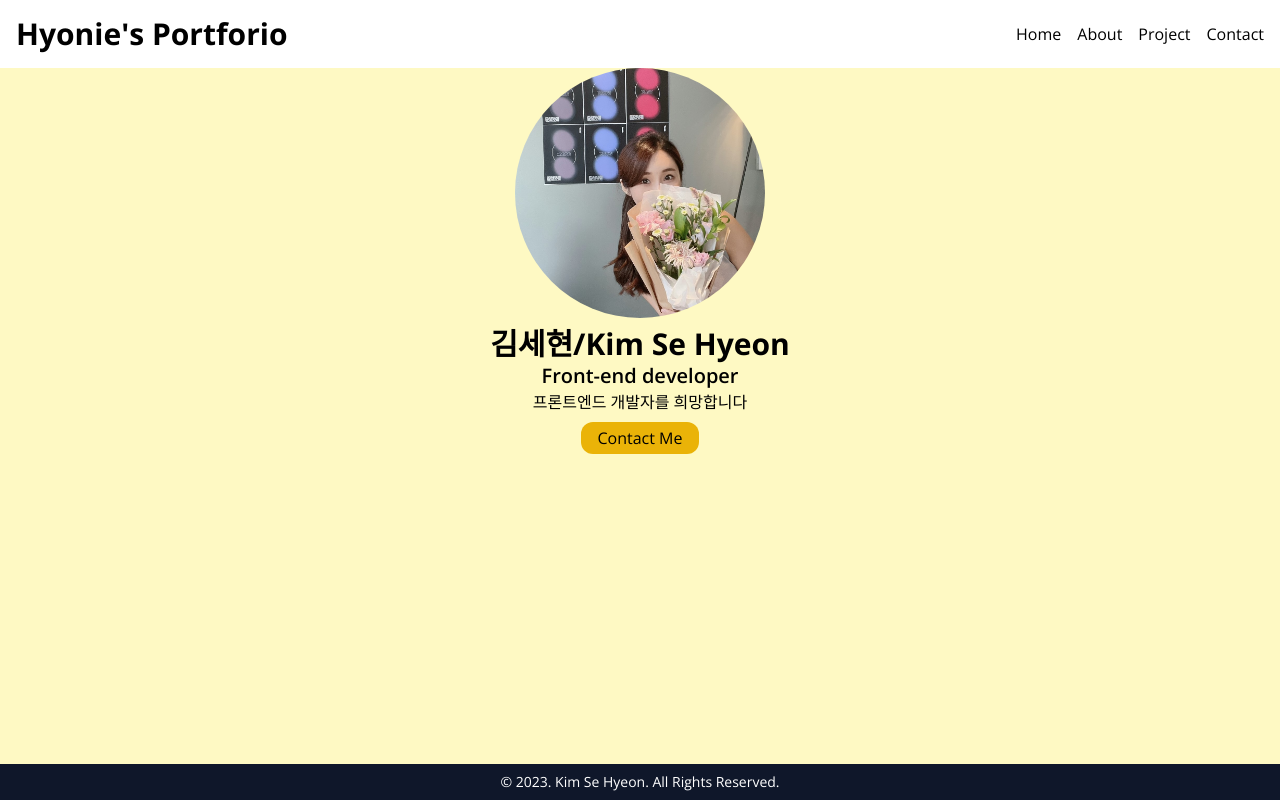
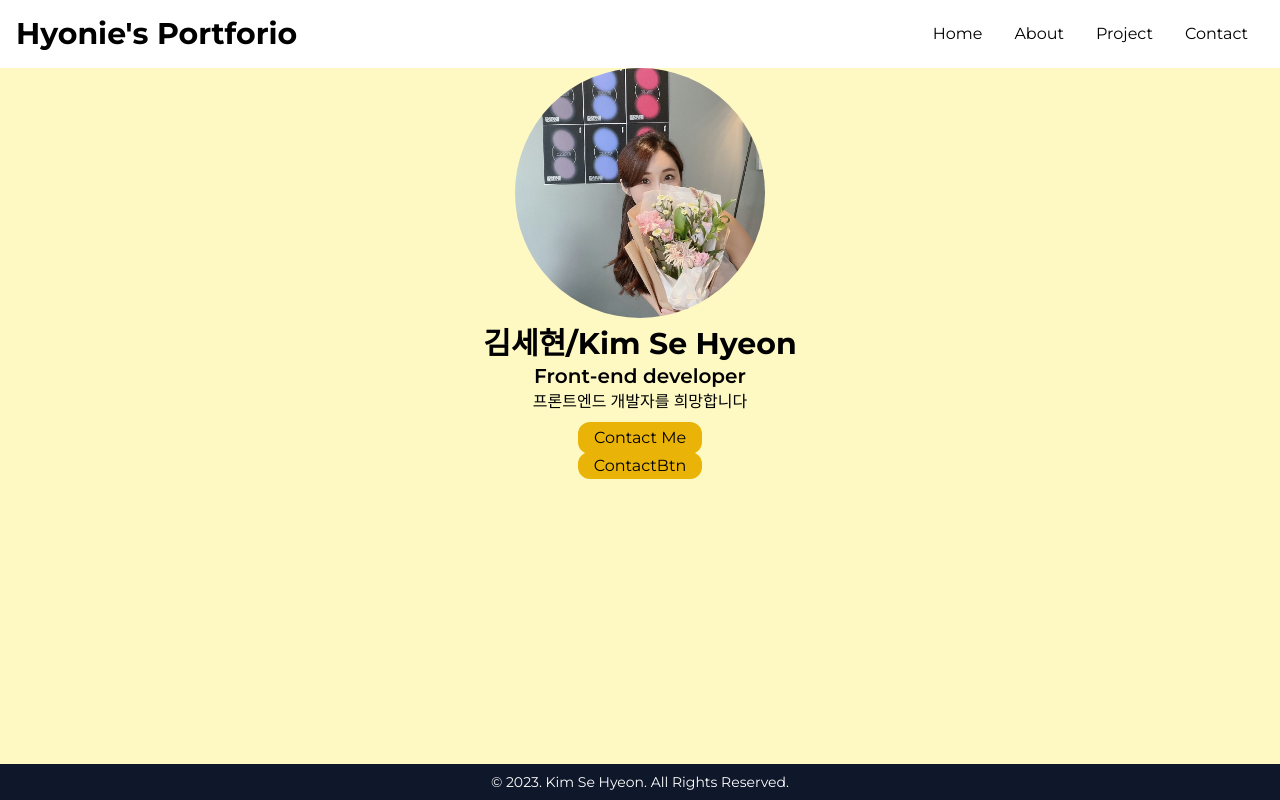
Before and after one commit to hyonie-Kim/ksh-portfolio, a Next.js app in the folder client/: page / in a window 1280 px wide. Built offline with nearby package versions, Linux system fonts and the light colour scheme.

Commit message:
feat: CustomLink

```diff
--- a/client/package.json
+++ b/client/package.json
@@ -14,6 +14,7 @@
     "@types/react-dom": "18.0.11",
     "eslint": "8.37.0",
     "eslint-config-next": "13.2.4",
+    "framer-motion": "^10.11.2",
     "next": "13.2.4",
     "react": "18.2.0",
     "react-dom": "18.2.0",
--- a/client/src/app/layout.tsx
+++ b/client/src/app/layout.tsx
@@ -1,12 +1,12 @@
 import Footer from "@/components/Footer";
 import "./globals.css";
-import { Open_Sans } from "next/font/google";
+import { Montserrat } from "next/font/google";
 import Header from "@/components/Header";
 
-const sans = Open_Sans({ subsets: ["latin"] });
+const montserrat = Montserrat({ subsets: ["latin"] });
 
 export const metadata = {
-  title: "Create Next App",
+  title: "김세현의 포트폴리오",
   description: "Generated by create next app",
 };
 
@@ -16,7 +16,7 @@ export default function RootLayout({
   children: React.ReactNode;
 }) {
   return (
-    <html lang="en" className={sans.className}>
+    <html lang="en" className={montserrat.className}>
       <body className="flex flex-col w-full max-w-screen-2xl mx-auto">
         <Header />
         <main className="grow bg-yellow-100">{children}</main>
--- /dev/null
+++ b/client/src/components/ContactBtn.tsx
@@ -0,0 +1,19 @@
+"use client";
+import React from "react";
+import { motion } from "framer-motion";
+import Link from "next/link";
+
+const MotionLink = motion(Link);
+export default function ContactBtn() {
+  return (
+    <div>
+      <MotionLink
+        href="/contact"
+        className="bg-yellow-500 rounded-xl py-1 px-4 mt-2"
+        whileHover={{ scale: 1.5 }}
+      >
+        ContactBtn
+      </MotionLink>
+    </div>
+  );
+}
--- a/client/src/components/Header.tsx
+++ b/client/src/components/Header.tsx
@@ -1,5 +1,18 @@
 import React from "react";
 import Link from "next/link";
+
+type CustomProps = {
+  href: string;
+  title: string;
+  className: string;
+};
+const CustomLink: React.FC<CustomProps> = ({ href, title, className }) => {
+  return (
+    <Link href={href} className={`${className}`}>
+      {title}
+    </Link>
+  );
+};
 
 export default function Header() {
   return (
@@ -7,11 +20,16 @@ export default function Header() {
       <Link href="/">
         <h1 className="text-3xl font-bold">{"Hyonie's Portforio"}</h1>
       </Link>
+
       <nav className="flex gap-4">
-        <Link href="/">Home</Link>
+        <CustomLink href="/" title="Home" className="mr-4" />
+        <CustomLink href="/about" title="About" className="mr-4" />
+        <CustomLink href="/project" title="Project" className="mr-4" />
+        <CustomLink href="/contact" title="Contact" className="mr-4" />
+        {/* <Link href="/">Home</Link>
         <Link href="/about">About</Link>
         <Link href="/project">Project</Link>
-        <Link href="/contact">Contact</Link>
+        <Link href="/contact">Contact</Link> */}
       </nav>
     </header>
   );
--- a/client/src/components/Hero.tsx
+++ b/client/src/components/Hero.tsx
@@ -2,6 +2,7 @@ import React from "react";
 import Image from "next/image";
 import Link from "next/link";
 import profileImage from "../../public/images/IMG_KSH.jpg";
+import ContactBtn from "./ContactBtn";
 
 export default function Hero() {
   return (
@@ -23,6 +24,7 @@ export default function Hero() {
           Contact Me
         </button>
       </Link>
+      <ContactBtn />
     </section>
   );
 }
```
Also changed, not shown: 1 other file (tests, documents, lock files or other folders).
